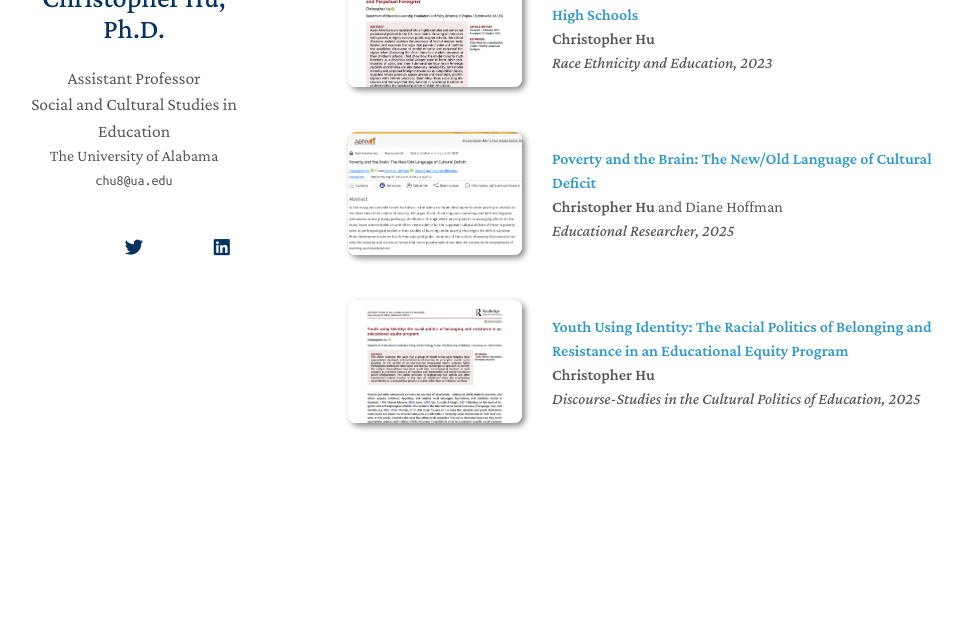
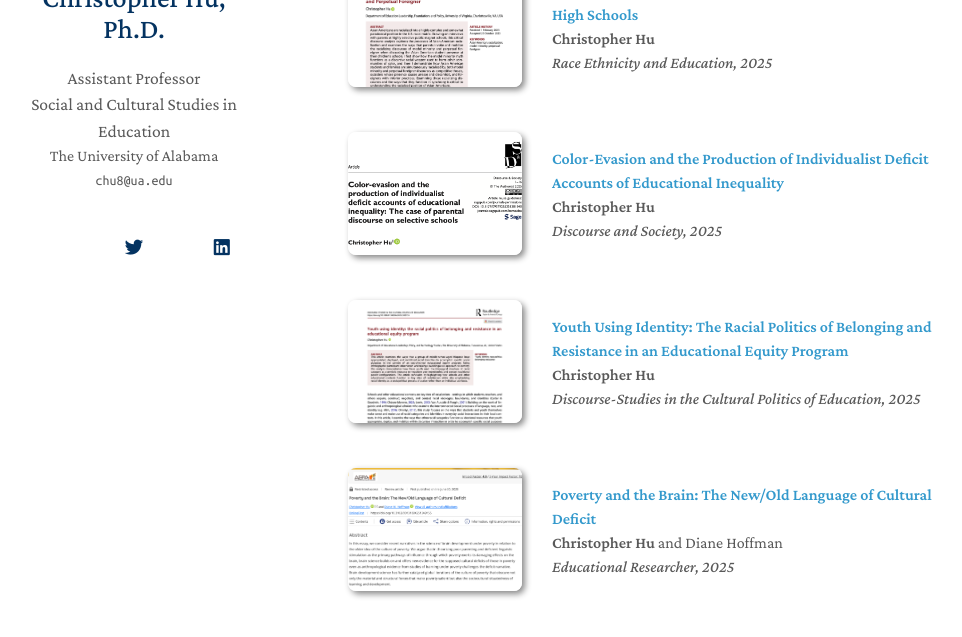
Before and after one commit to MrChristopherHu/profile, a Jekyll site: the page built from index.md, in a window 1280 px wide and 900 px high, scrolled down 638 px, cut to the strip 206-843 px from the top of the window. Shown: the whole strip, without its empty margins (142-1104 px from the left). Built offline with Jekyll 4.4.1, drawn with Linux system fonts in a browser that asks for light colours; nearby versions of some CDN libraries; a style sheet for code colours, icons or effects is not loaded; our own code applies the rules of GitHub Pages for plain Markdown files; before the commit the page ends 1401 px from its top, so only the background shows below that.

Commit message:
Update publications.yml

```diff
--- a/_data/publications.yml
+++ b/_data/publications.yml
@@ -2,18 +2,24 @@ main:
 
   - title: "Asian American Racialization in America's Top-Ranked Public High Schools"
     authors: <b>Christopher Hu</b>
-    conference: Race Ethnicity and Education, 2023
+    conference: Race Ethnicity and Education, 2025
     pdf: https://www.tandfonline.com/doi/abs/10.1080/13613324.2023.2279298
     image: ./assets/img/teaser_REE.png
+
+  - title: "Color-Evasion and the Production of Individualist Deficit Accounts of Educational Inequality"
+    authors: <b>Christopher Hu</b>
+    conference: Discourse and Society, 2025
+    pdf: https://journals.sagepub.com/doi/full/10.1177/09579265251381840
+    image: ./assets/img/teaser_DS.png
+
+  - title: "Youth Using Identity: The Racial Politics of Belonging and Resistance in an Educational Equity Program"
+    authors: <b>Christopher Hu</b>
+    conference: Discourse-Studies in the Cultural Politics of Education, 2025
+    pdf: https://www.tandfonline.com/doi/abs/10.1080/01596306.2025.2553755
+    image: ./assets/img/teaser_DSCPE.png
 
   - title: "Poverty and the Brain: The New/Old Language of Cultural Deficit"
     authors: <b>Christopher Hu</b> and Diane Hoffman
     conference: Educational Researcher, 2025
     pdf: https://journals.sagepub.com/doi/abs/10.3102/0013189X251349155
     image: ./assets/img/teaser_ER.png
-
-  - title: "Youth Using Identity: The Racial Politics of Belonging and Resistance in an Educational Equity Program"
-    authors: <b>Christopher Hu</b>
-    conference: Discourse-Studies in the Cultural Politics of Education, 2025
-    pdf: https://www.tandfonline.com/doi/abs/10.1080/01596306.2025.2553755
-    image: ./assets/img/teaser_DSCPE.png
```
